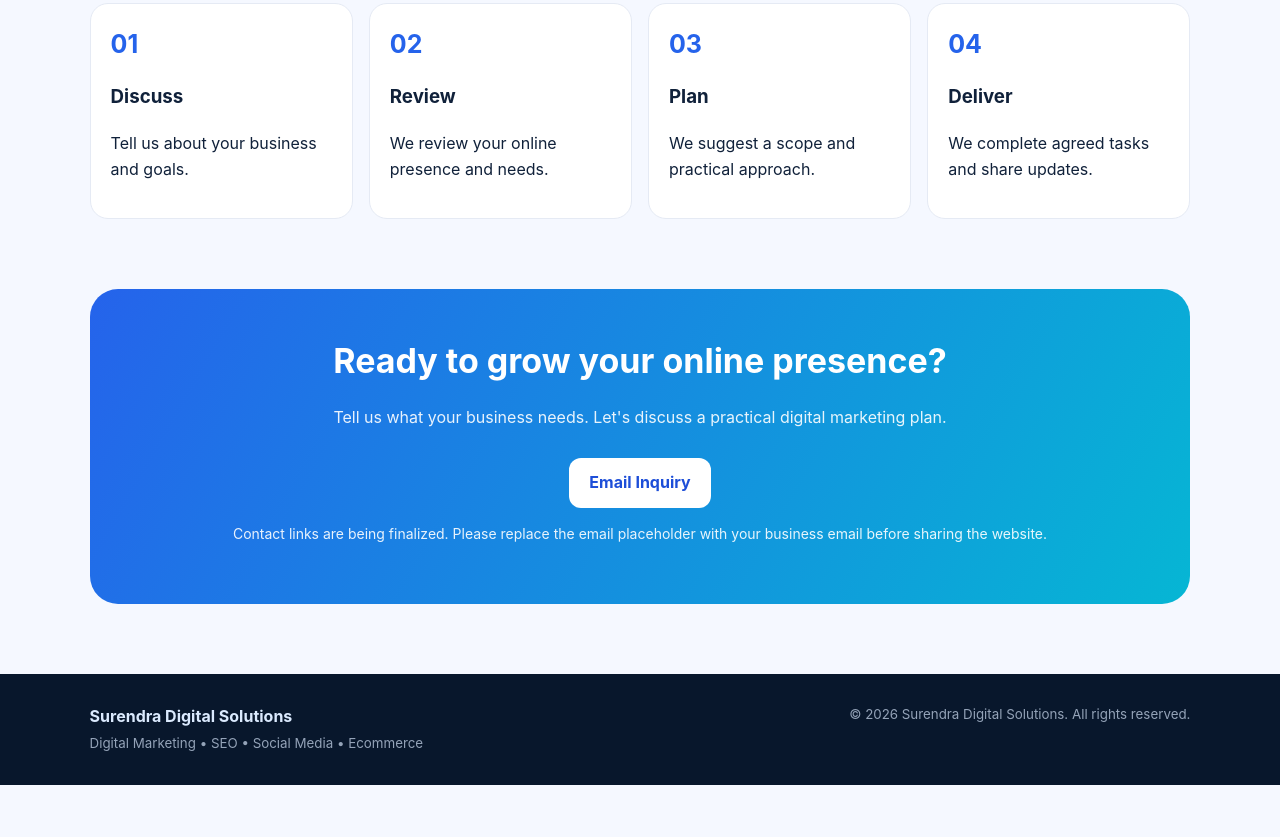
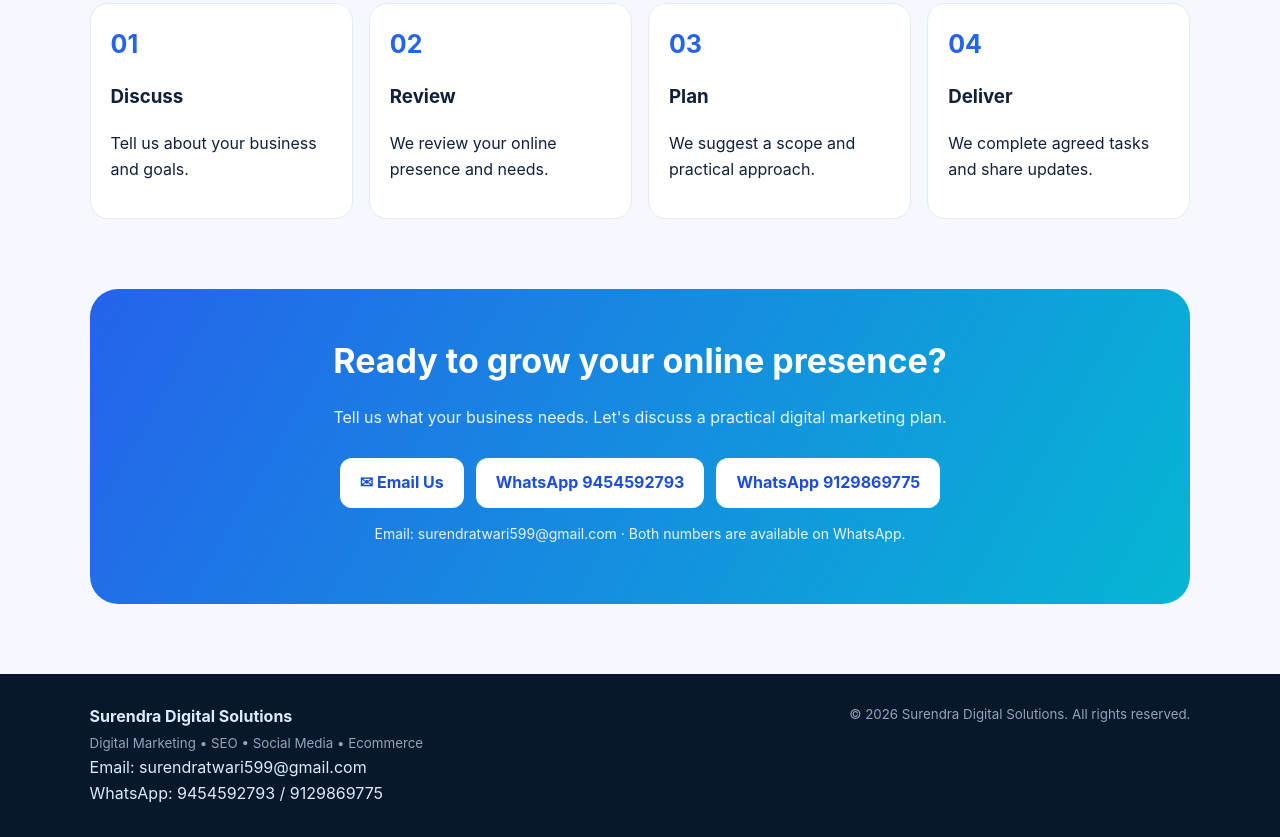
Before and after one commit to surendratiwari599-beep/surendra-websites, a website: page index.html in a window 1280 px wide. Shown: the part 2155-2992 px from the top of the page. Before the commit the page ends 2940 px from the top, so only its background shows below. Drawn offline with Linux system fonts and the light colour scheme.

Commit message:
Add email and WhatsApp contact links

```diff
--- a/index.html
+++ b/index.html
@@ -23,6 +23,6 @@
 </div></section>
 <section class="section about" id="about"><div><div class="eyebrow" style="color:#67e8f9">About</div><h2>Marketing support that makes sense for your business.</h2><p>Surendra Digital Solutions supports small businesses, local service providers, startups, ecommerce stores and entrepreneurs who want to improve their digital presence.</p><p>We value clear communication, realistic expectations, practical recommendations and service tailored to your needs. We do not promise guaranteed rankings or instant results.</p></div><div class="checklist"><div class="check">✓ Affordable, flexible services</div><div class="check">✓ Clear communication</div><div class="check">✓ Practical marketing ideas</div><div class="check">✓ Small-business focused</div><div class="check">✓ Customized approach</div><div class="check">✓ Honest expectations</div></div></section>
 <section class="section" id="process"><h2>How We Work</h2><p class="intro">A simple process to understand your needs and plan the work.</p><div class="process"><div class="step"><b>01</b><h3>Discuss</h3><p>Tell us about your business and goals.</p></div><div class="step"><b>02</b><h3>Review</h3><p>We review your online presence and needs.</p></div><div class="step"><b>03</b><h3>Plan</h3><p>We suggest a scope and practical approach.</p></div><div class="step"><b>04</b><h3>Deliver</h3><p>We complete agreed tasks and share updates.</p></div></div></section>
-<section class="cta" id="contact"><h2>Ready to grow your online presence?</h2><p>Tell us what your business needs. Let's discuss a practical digital marketing plan.</p><div class="contact-links"><a class="btn" href="mailto:YOUR_EMAIL_HERE?subject=Digital%20Marketing%20Inquiry">Email Inquiry</a></div><p class="contact-note">Contact links are being finalized. Please replace the email placeholder with your business email before sharing the website.</p></section>
-<footer class="footer"><div><strong>Surendra Digital Solutions</strong><br><small>Digital Marketing • SEO • Social Media • Ecommerce</small></div><small>© 2026 Surendra Digital Solutions. All rights reserved.</small></footer>
+<section class="cta" id="contact"><h2>Ready to grow your online presence?</h2><p>Tell us what your business needs. Let's discuss a practical digital marketing plan.</p><div class="contact-links"><a class="btn" href="mailto:surendratwari599@gmail.com?subject=Digital%20Marketing%20Inquiry">✉ Email Us</a><a class="btn" href="https://wa.me/919454592793?text=Hello%2C%20I%20am%20interested%20in%20your%20digital%20marketing%20services.">WhatsApp 9454592793</a><a class="btn" href="https://wa.me/919129869775?text=Hello%2C%20I%20am%20interested%20in%20your%20digital%20marketing%20services.">WhatsApp 9129869775</a></div><p class="contact-note">Email: surendratwari599@gmail.com · Both numbers are available on WhatsApp.</p></section>
+<footer class="footer"><div><strong>Surendra Digital Solutions</strong><br><small>Digital Marketing • SEO • Social Media • Ecommerce</small><br>Email: <a href="mailto:surendratwari599@gmail.com">surendratwari599@gmail.com</a><br>WhatsApp: 9454592793 / 9129869775</div><small>© 2026 Surendra Digital Solutions. All rights reserved.</small></footer>
 </body></html>
```
